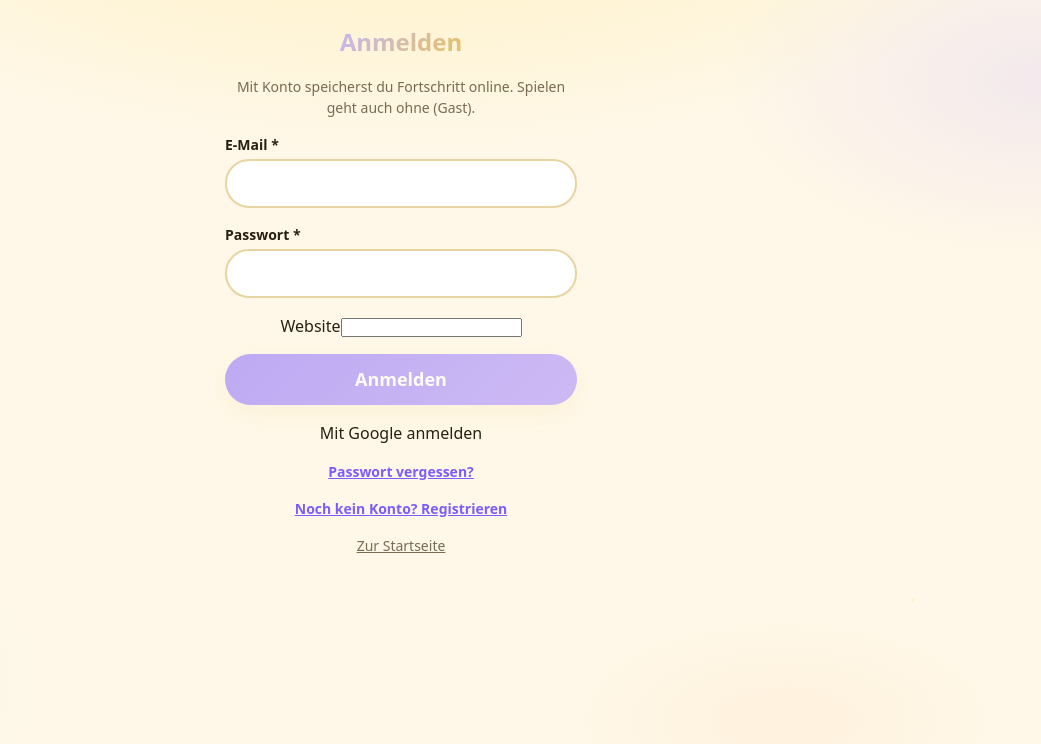
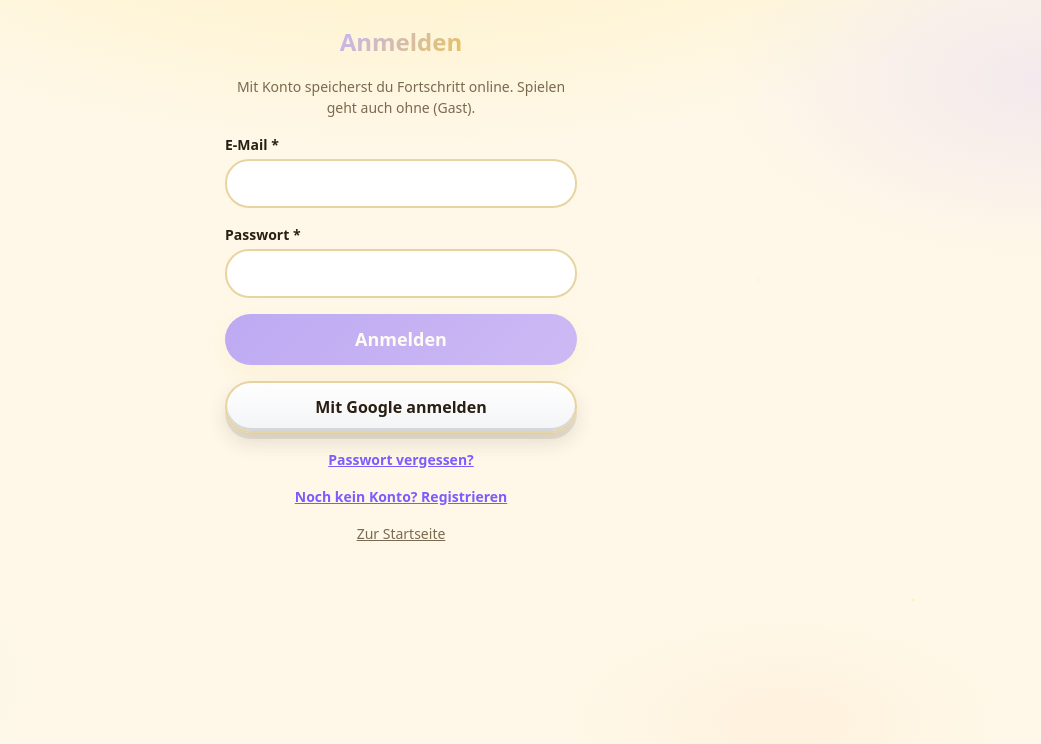
Before and after one commit to TE-Tools/TE-Mini-Games, a React (Vite) app: page /auth in a window 1280 px wide. Shown: the top 744 px of the page, without its empty margins (239-1280 px from the left). Built offline with nearby package versions, Linux system fonts and the light colour scheme; no server answers.

Commit message:
style: guest and google buttons on auth page

```diff
--- a/src/auth/AuthPage.module.css
+++ b/src/auth/AuthPage.module.css
@@ -111,3 +111,37 @@
 .danger:disabled {
   opacity: 0.6;
 }
+
+.googleBtn {
+  min-height: var(--touch-min);
+  width: 100%;
+  padding: var(--space-3);
+  background: linear-gradient(180deg, #ffffff, #f3f4f6);
+  color: var(--color-text);
+  border-radius: var(--radius-2xl);
+  font-weight: 700;
+  font-size: var(--text-base);
+  box-shadow: var(--btn-shadow);
+  border: 2px solid var(--color-border);
+}
+
+.guestBtn {
+  min-height: var(--touch-min);
+  width: 100%;
+  padding: var(--space-3);
+  background: linear-gradient(180deg, #fef9c3, #fde68a);
+  color: #713f12;
+  border-radius: var(--radius-2xl);
+  font-weight: 800;
+  font-size: var(--text-lg);
+  box-shadow: var(--btn-shadow);
+  border: 2px solid #e6c35c;
+}
+
+.hp {
+  position: absolute;
+  left: -9999px;
+  width: 1px;
+  height: 1px;
+  overflow: hidden;
+}
```
